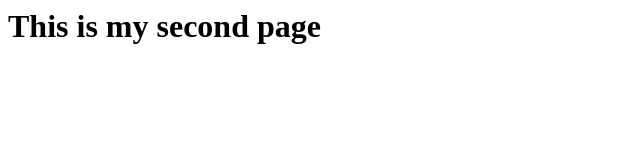
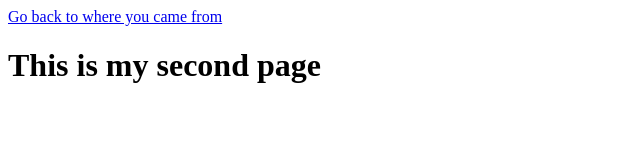
Before and after one commit to emilyxarcher/Food, a plain HTML site: page second.html in a window 1280 px wide. Shown: the whole page, without its empty margins (0-640 px from the left). Drawn offline with Linux system fonts and the light colour scheme.

Commit message:
Update second.html

```diff
--- a/second.html
+++ b/second.html
@@ -2,6 +2,7 @@
 <head>
 </head>
 <body>
+  <a href="index.html">Go back to where you came from</a>
 <h1> This is my second page </h1>
 </body>
 </html>
```
